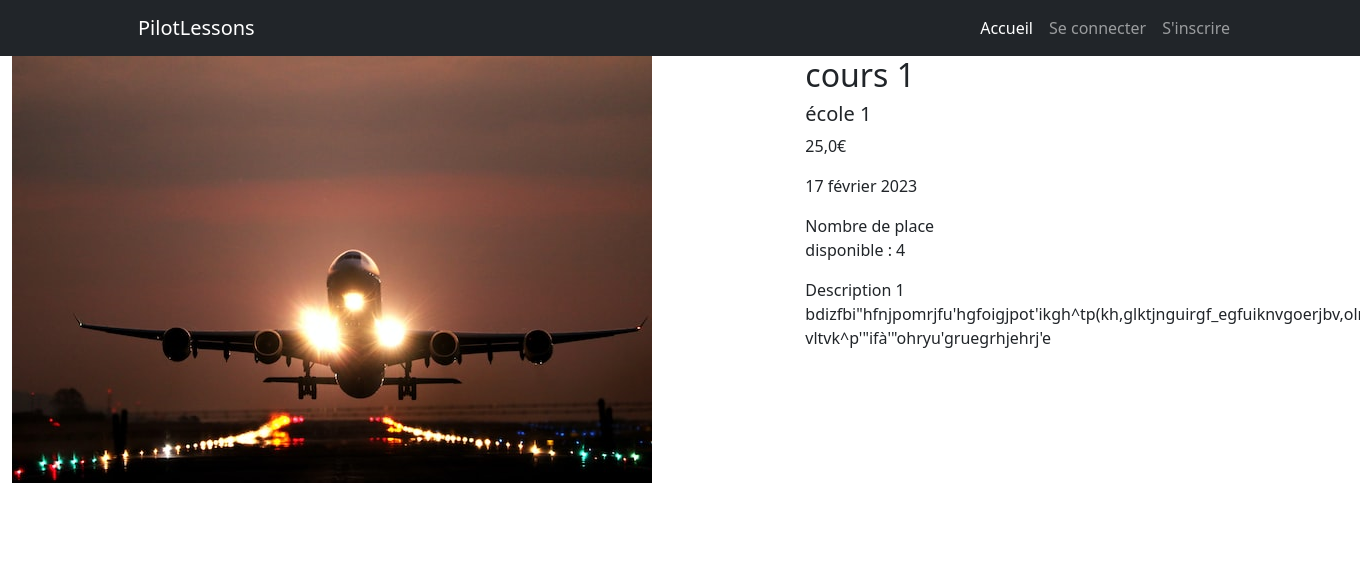
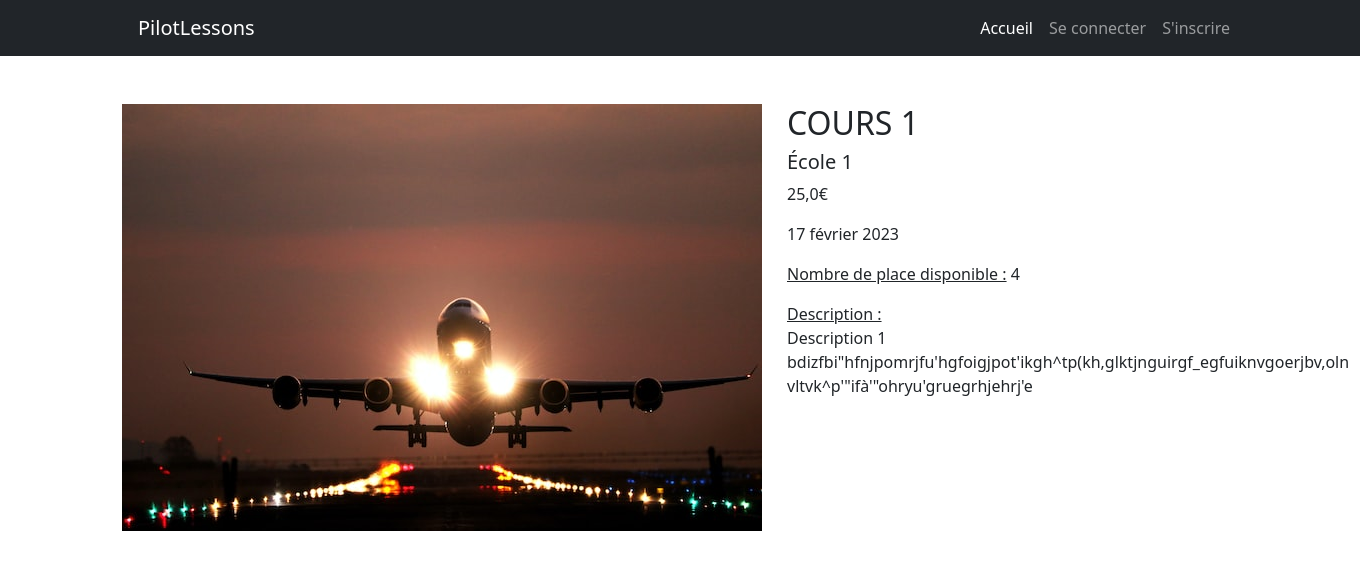
Before and after one commit to celiaR22/b3-c2-django-ROJAS, a Django app: a page that uses src/templates/base.html in a window 1360 px wide. Shown: the top 570 px of the page. Run offline with Django 4.2, Linux system fonts and the light colour scheme; data comes from the database, SQL or seed files in the repository; both versions use the stored data as it was after the commit; some libraries are stand-ins or nearby versions.

Commit message:
design page detail et booking

```diff
--- a/src/booking/templates/booking/bookingList.html
+++ b/src/booking/templates/booking/bookingList.html
@@ -3,8 +3,8 @@
 
 {% block content %}
 
-<div class="container-fluid">
-    <div class="row">
+<div class="container">
+    <div class="row ">
 
     {% for event in events %}
         <div class="card col-3 me-4 mt-5 shadow">
--- a/src/booking/templates/booking/detail.html
+++ b/src/booking/templates/booking/detail.html
@@ -3,18 +3,24 @@
 
 {% block content %}
 
-<div class="container-fluid">
-<div class="row">
+<div class="container">
+<div class="row mt-5">
     <div class="col-7">
         <img src="{{ event.image.url }}" alt="{{ event.schoolName }}">
     </div>
-    <div class="col-2">
-        <h2>{{ event.title }}</h2>
-        <h5>{{ event.schoolName }}</h5>
+    <div class="col-3">
+        <h2 class="text-uppercase">{{ event.title }}</h2>
+        <h5 class="text-capitalize">{{ event.schoolName }}</h5>
         <p>{{ event.price }}€</p>
         <p>{{ event.date }}</p>
-        <p>Nombre de place disponible : {{ event.nbPerson }}</p>
-        <p>{{ event.description }}</p>
+        <p>
+            <u>Nombre de place disponible :</u>
+             {{ event.nbPerson }}
+        </p>
+        <div>
+            <u>Description :</u>
+            <p>{{ event.description }}</p>
+        </div>
     </div>
 </div>
 </div>
--- a/src/templates/base.html
+++ b/src/templates/base.html
@@ -29,7 +29,7 @@
                   </li>
                   {% if  user.is_authenticated %}
                     <li class="nav-item">
-                      <a class="nav-link active" href="#">Mes réservations</a>
+                      <a class="nav-link" href="{% url 'index' %}">Mes réservations</a>
                     </li>
                     <li class="nav-item">
                       <a class="nav-link" href="{% url 'logout' %}">Se déconnecter</a>
```
Also changed, not shown: src/db.sqlite3.
